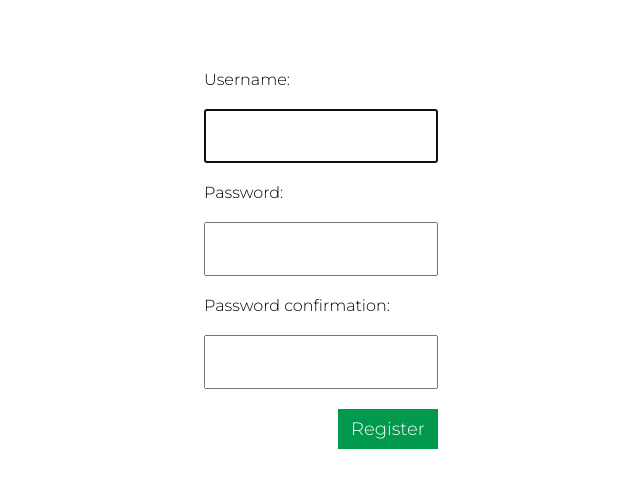
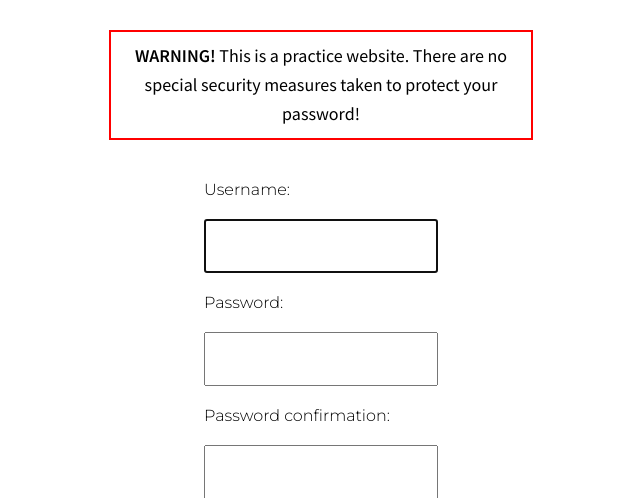
Before and after one commit to vilisimo/cookme, a Django app: page /accounts/register/ in a window 1280 px wide. Shown: the part 72-570 px from the top of the page, without its empty margins (319-959 px from the left). Run offline with Django 3.2, Linux system fonts and the light colour scheme; some libraries are stand-ins or nearby versions.

Commit message:
Add registration warning

```diff
--- a/static/css/main.css
+++ b/static/css/main.css
@@ -961,3 +961,17 @@ footer {
 #copyright ul.footer-links {
     padding: 20px 0;
 }
+
+
+/* ==================== */
+/*   Password Warning   */
+/* ==================== */
+
+.danger {
+    display: block;
+    border: solid 2px red;
+    padding: 10px;
+    width: 400px;
+    text-align: center;
+    margin: 0 auto;
+}
--- a/templates/registration/register.html
+++ b/templates/registration/register.html
@@ -1,6 +1,13 @@
 {% extends 'base.html' %}
 
 {% block main %}
+  <div class="danger">
+    <p>
+      <b>WARNING!</b> This is a practice website. There are no special security measures taken to
+      protect your password!
+    </p>
+  </div>
+
   <form id="register-form" method="post" action="{% url 'register' %}">
     {% csrf_token %}
 
```
